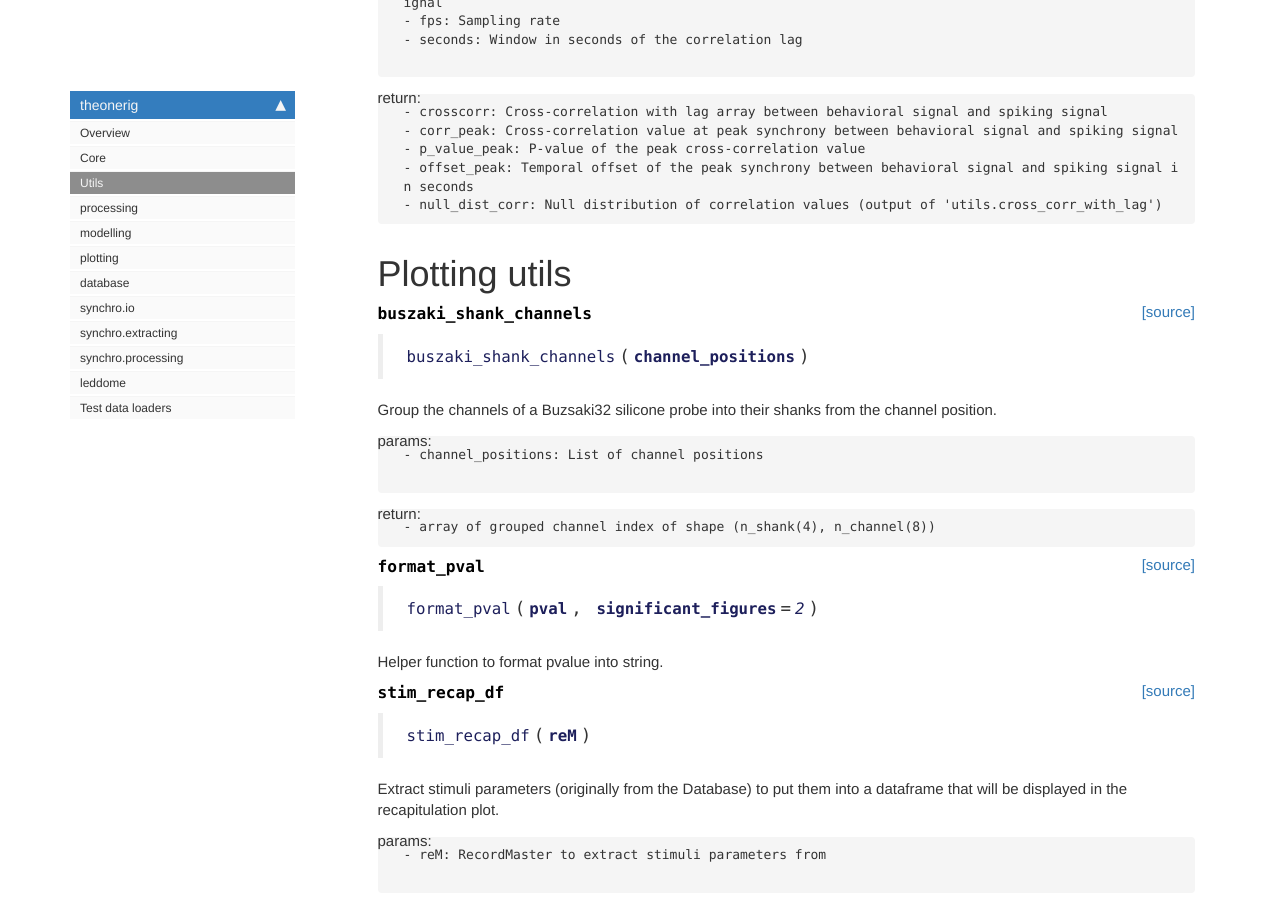
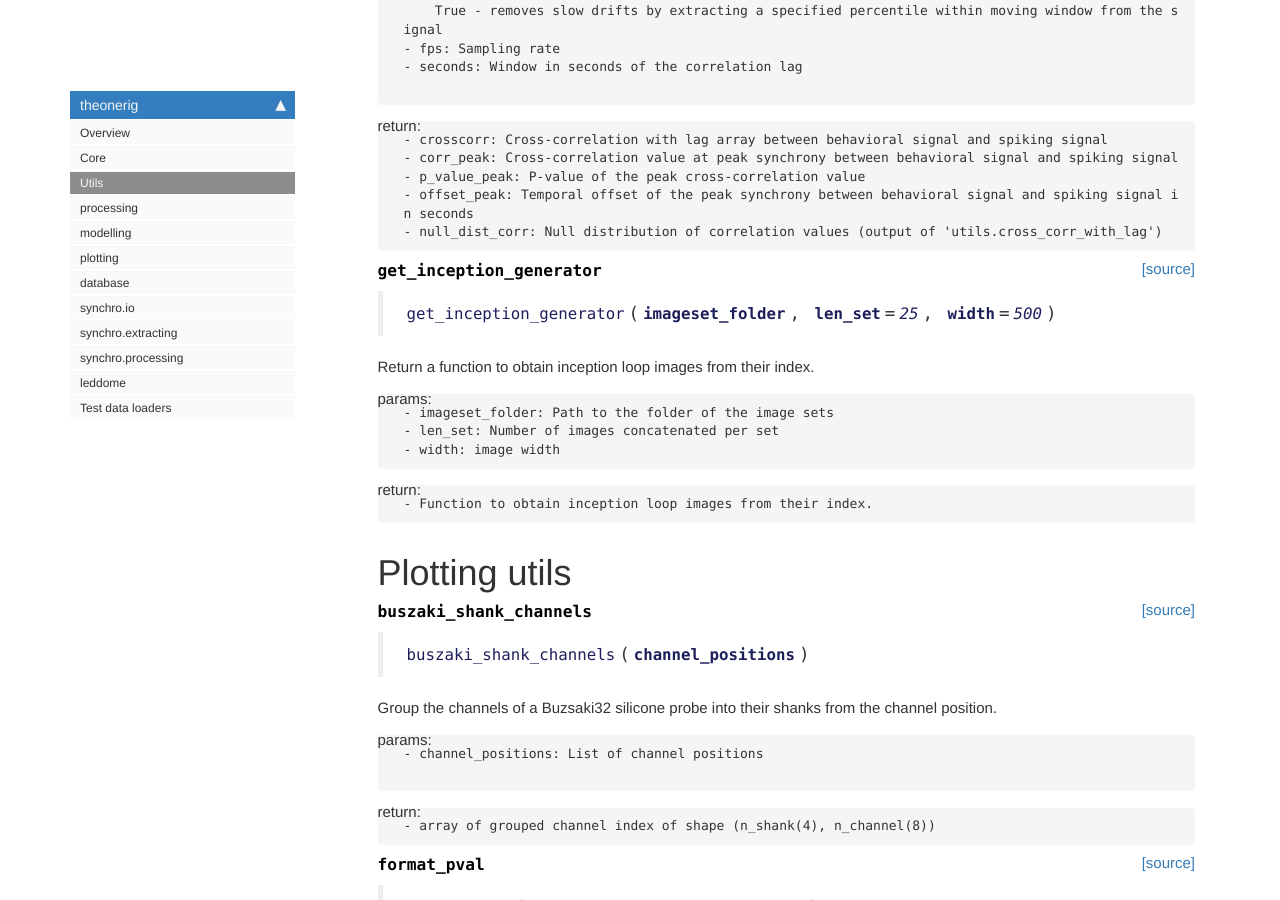
Before and after one commit to Tom-TBT/theonerig, a Jekyll site: the page built from docs/utils.html, in a window 1280 px wide and 900 px high, scrolled down 6653 px. Built offline with Jekyll 4.4.1, drawn with Linux system fonts in a browser that asks for light colours; nearby versions of some CDN libraries; comment, search, counter and statistics services are not loaded; some of the changed text lies outside the part shown.

Commit message:
Inception loop image yield function

```diff
--- a/docs/utils.html
+++ b/docs/utils.html
@@ -828,6 +828,47 @@ Return cross-correlation array, null-distribution array and values for plotting.
 </div>
     {% endraw %}
 
+    {% raw %}
+
+<div class="cell border-box-sizing code_cell rendered">
+
+</div>
+    {% endraw %}
+
+    {% raw %}
+
+<div class="cell border-box-sizing code_cell rendered">
+
+<div class="output_wrapper">
+<div class="output">
+
+<div class="output_area">
+
+
+<div class="output_markdown rendered_html output_subarea ">
+<h4 id="get_inception_generator" class="doc_header"><code>get_inception_generator</code><a href="https://github.com/Tom-TBT/theonerig/tree/master/theonerig/utils.py#L610" class="source_link" style="float:right">[source]</a></h4><blockquote><p><code>get_inception_generator</code>(<strong><code>imageset_folder</code></strong>, <strong><code>len_set</code></strong>=<em><code>25</code></em>, <strong><code>width</code></strong>=<em><code>500</code></em>)</p>
+</blockquote>
+<p>Return a function to obtain inception loop images from their index.</p>
+<p>params:</p>
+
+<pre><code>- imageset_folder: Path to the folder of the image sets
+- len_set: Number of images concatenated per set
+- width: image width
+</code></pre>
+<p>return:</p>
+
+<pre><code>- Function to obtain inception loop images from their index.</code></pre>
+
+</div>
+
+</div>
+
+</div>
+</div>
+
+</div>
+    {% endraw %}
+
 <div class="cell border-box-sizing text_cell rendered"><div class="inner_cell">
 <div class="text_cell_render border-box-sizing rendered_html">
 <h1 id="Plotting-utils">Plotting utils<a class="anchor-link" href="#Plotting-utils"> </a></h1>
@@ -852,7 +893,7 @@ Return cross-correlation array, null-distribution array and values for plotting.
 
 
 <div class="output_markdown rendered_html output_subarea ">
-<h4 id="buszaki_shank_channels" class="doc_header"><code>buszaki_shank_channels</code><a href="https://github.com/Tom-TBT/theonerig/tree/master/theonerig/utils.py#L610" class="source_link" style="float:right">[source]</a></h4><blockquote><p><code>buszaki_shank_channels</code>(<strong><code>channel_positions</code></strong>)</p>
+<h4 id="buszaki_shank_channels" class="doc_header"><code>buszaki_shank_channels</code><a href="https://github.com/Tom-TBT/theonerig/tree/master/theonerig/utils.py#L634" class="source_link" style="float:right">[source]</a></h4><blockquote><p><code>buszaki_shank_channels</code>(<strong><code>channel_positions</code></strong>)</p>
 </blockquote>
 <p>Group the channels of a Buzsaki32 silicone probe into their shanks
 from the channel position.</p>
@@ -893,7 +934,7 @@ from the channel position.</p>
 
 
 <div class="output_markdown rendered_html output_subarea ">
-<h4 id="format_pval" class="doc_header"><code>format_pval</code><a href="https://github.com/Tom-TBT/theonerig/tree/master/theonerig/utils.py#L638" class="source_link" style="float:right">[source]</a></h4><blockquote><p><code>format_pval</code>(<strong><code>pval</code></strong>, <strong><code>significant_figures</code></strong>=<em><code>2</code></em>)</p>
+<h4 id="format_pval" class="doc_header"><code>format_pval</code><a href="https://github.com/Tom-TBT/theonerig/tree/master/theonerig/utils.py#L662" class="source_link" style="float:right">[source]</a></h4><blockquote><p><code>format_pval</code>(<strong><code>pval</code></strong>, <strong><code>significant_figures</code></strong>=<em><code>2</code></em>)</p>
 </blockquote>
 <p>Helper function to format pvalue into string.</p>
 
@@ -925,7 +966,7 @@ from the channel position.</p>
 
 
 <div class="output_markdown rendered_html output_subarea ">
-<h4 id="stim_recap_df" class="doc_header"><code>stim_recap_df</code><a href="https://github.com/Tom-TBT/theonerig/tree/master/theonerig/utils.py#L645" class="source_link" style="float:right">[source]</a></h4><blockquote><p><code>stim_recap_df</code>(<strong><code>reM</code></strong>)</p>
+<h4 id="stim_recap_df" class="doc_header"><code>stim_recap_df</code><a href="https://github.com/Tom-TBT/theonerig/tree/master/theonerig/utils.py#L669" class="source_link" style="float:right">[source]</a></h4><blockquote><p><code>stim_recap_df</code>(<strong><code>reM</code></strong>)</p>
 </blockquote>
 <p>Extract stimuli parameters (originally from the Database) to put them into a
 dataframe that will be displayed in the recapitulation plot.</p>
--- a/theonerig/_nbdev.py
+++ b/theonerig/_nbdev.py
@@ -27,6 +27,7 @@ index = {"DataChunk": "00_core.ipynb",
          "removeSlowDrift": "01_utils.ipynb",
          "time_shift_test_corr": "01_utils.ipynb",
          "cross_corr_with_lag": "01_utils.ipynb",
+         "get_inception_generator": "01_utils.ipynb",
          "buszaki_shank_channels": "01_utils.ipynb",
          "format_pval": "01_utils.ipynb",
          "stim_recap_df": "01_utils.ipynb",
```
Also changed, not shown: docs/modelling.html (+0 -50 lines), theonerig/utils.py (+25 -1 lines), 1 other file.
